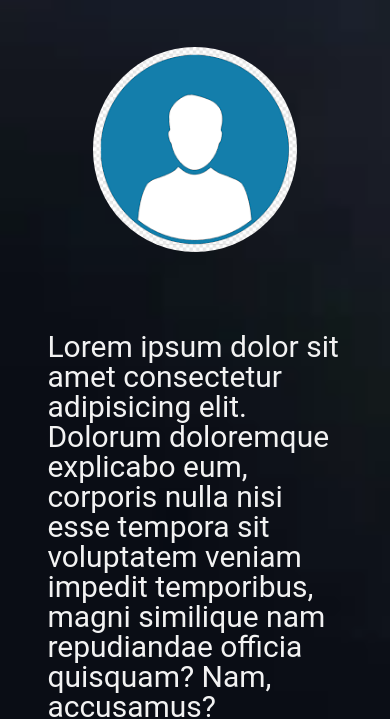
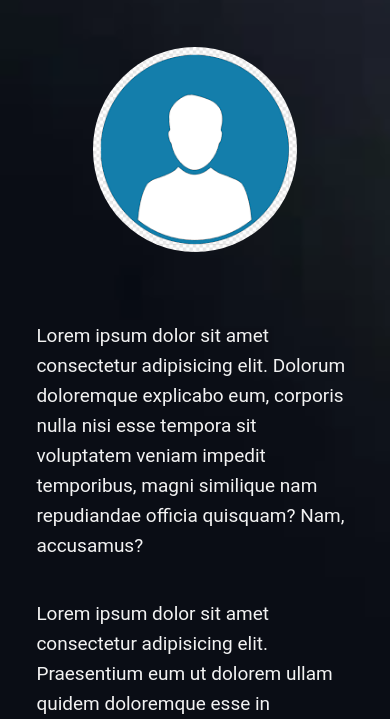
Before and after one commit to flavioaguirre/miPortfolio, a plain HTML site: page pages/about_me.html in a window 390 px wide. Shown: the part 387-1106 px from the top of the page. Drawn offline with Linux system fonts and the light colour scheme.

Commit message:
Proyecto Final

```diff
--- a/style.css
+++ b/style.css
@@ -675,6 +675,9 @@ button {
   .sectionAboutMePicture__img--foto {
     max-width: 80%;
   }
+  .sectionAboutMeDiv__p {
+    font-size: var(--text-base);
+  }
 
   /* Tecnologias  */
   .mainTechnology {
```
